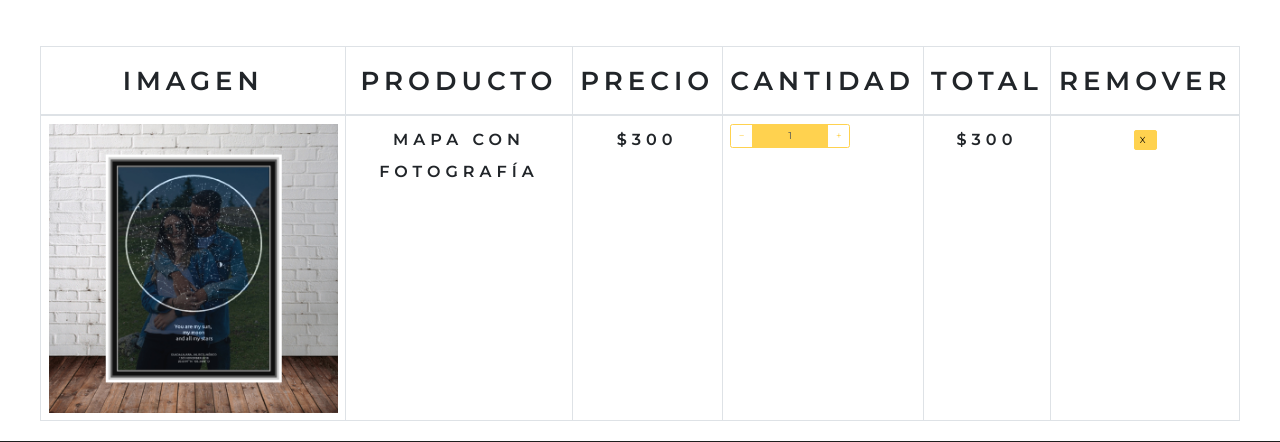
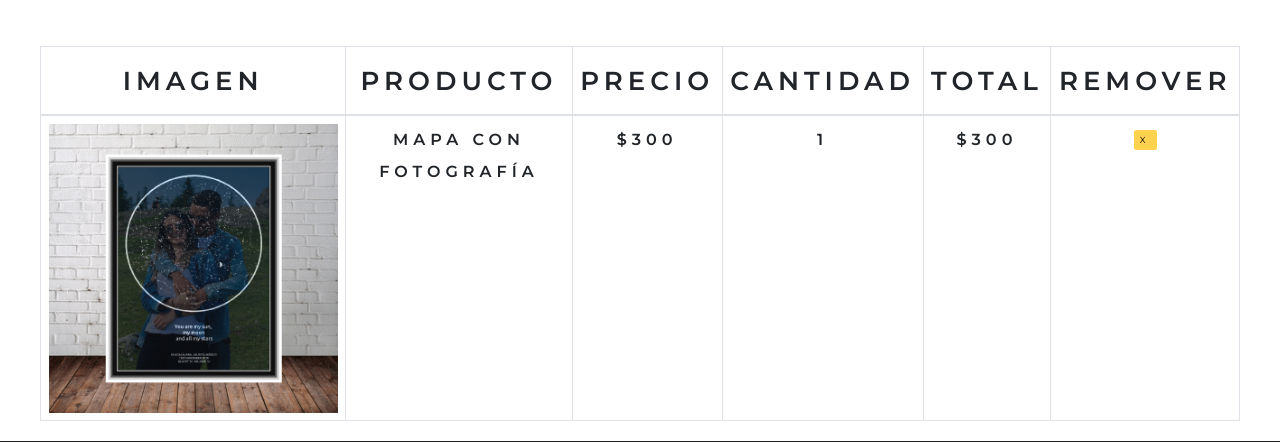
Before and after one commit to jdanielh24/MapasEstelaresLaguna, a PHP site: page /cart.php?id=3 in a window 1280 px wide. Shown: the part 54-496 px from the top of the page. Run offline with PHP 8.4, Linux system fonts and the light colour scheme; data comes from the database, SQL or seed files in the repository; data that the repository does not hold is empty.

Commit message:
Modificar salida en columna cantidad

```diff
--- a/cart.php
+++ b/cart.php
@@ -115,18 +115,8 @@
                                     <p><?php echo $arregloCarrito[$i]['Nombre']; ?></p>
                                 </td>
                                 <td>$<?php echo $arregloCarrito[$i]['Precio']; ?></td>
-                                <td>
-                                    <div class="input-group mb-3" style="max-width: 120px;">
-                                        <div class="input-group-prepend">
-                                            <button class="btn btn-outline-primary js-btn-minus" type="button">&minus;</button>
-                                        </div>
-                                        <input type="text" class="form-control text-center" value="<?php echo $arregloCarrito[$i]['Cantidad']; ?>" placeholder="" aria-label="Example text with button addon" aria-describedby="button-addon1">
-                                        <div class="input-group-append">
-                                            <button class="btn btn-outline-primary js-btn-plus" type="button">&plus;</button>
-                                        </div>
-                                    </div>
+                                <td><?php echo $arregloCarrito[$i]['Cantidad']; ?></td>
 
-                                </td>
                                 <td>$<?php echo $arregloCarrito[$i]['Precio'] * $arregloCarrito[$i]['Cantidad']; ?></td>
                                 <td><a href="#" class="btn btn-primary btn-sm btnEliminar" data-id="<?php echo $arregloCarrito[$id]['Id']; ?>">X</a></td>
                             </tr>
```
